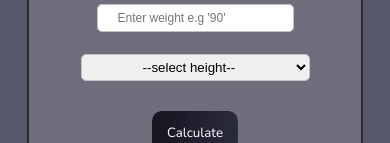
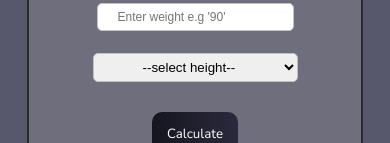
Before and after one commit to justdeen/BMI-Checker, a plain HTML site: page index.html in a window 390 px wide. Shown: the part 361-504 px from the top of the page. Drawn offline with nearby package versions, Linux system fonts and the light colour scheme.

Commit message:
Update bmi.css

```diff
--- a/bmi.css
+++ b/bmi.css
@@ -90,7 +90,7 @@ select{
     border-radius: 30px;
     border-radius: 5px;
     border: 1px solid rgb(194, 194, 194);
-    padding: 4px 47px;
+    padding: 5px 45px;
 }
 
 /* Styling of options nested in select input */
@@ -122,7 +122,7 @@ span{
     }
 
     select{
-        padding: 4px 57px;
+        padding: 5px 45px;
     }
 
     p{
```
